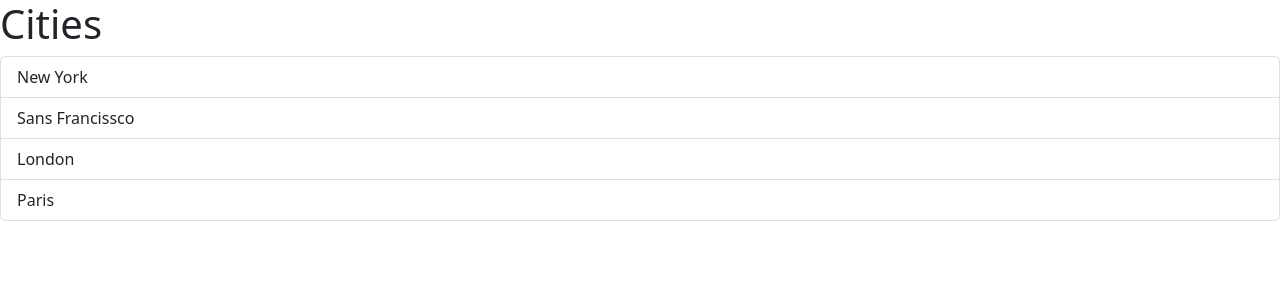
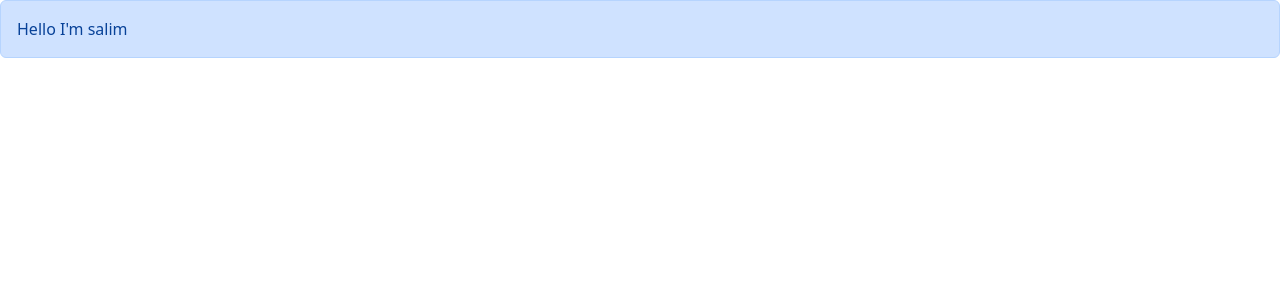
Before and after one commit to salimxfardeheb/ReactCourse, a React (Vite) app in the folder React-app/: page / in a window 1280 px wide. Shown: the top 300 px of the page. Built offline with nearby package versions, Linux system fonts and the light colour scheme.

Commit message:
passing children

```diff
--- a/React-app/src/App.tsx
+++ b/React-app/src/App.tsx
@@ -1,14 +1,9 @@
-import ListGroup from "./components/ListGroups";
+import Alert from "./components/alert";
 
 function App() {
-  let items = ["New York", "Sans Francissco", "London", "Paris"];
-  const handleSelectItem = (item: string) => {
-    console.log(item)
-  }
-
   return (
     <div>
-      <ListGroup items={items} heading='Cities' onSelectItem={handleSelectItem}/>
+      <Alert>Hello I'm <span>salim</span></Alert>
     </div>
   );
 }
--- /dev/null
+++ b/React-app/src/components/alert.tsx
@@ -0,0 +1,11 @@
+import { ReactNode } from "react";
+
+interface Props {
+  children: ReactNode
+}
+
+const Alert = ({ children }: Props) => {
+  return <div className="alert alert-primary">{children}</div>;
+};
+
+export default Alert;
```
